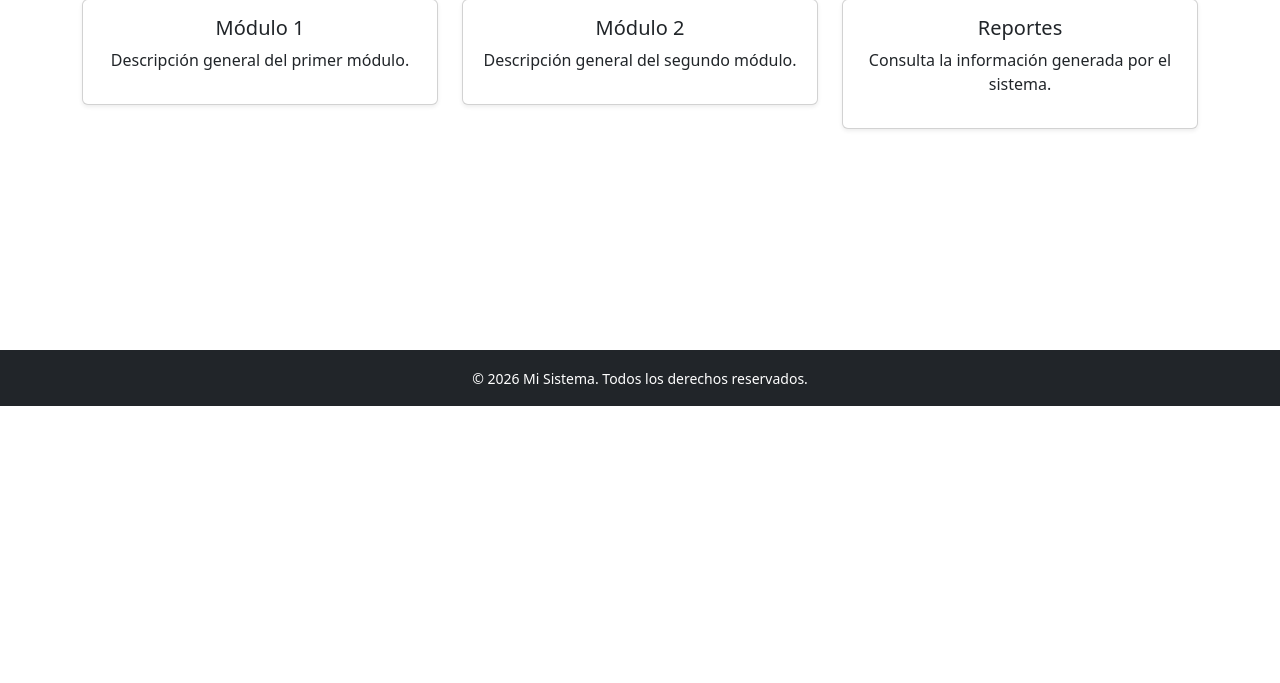
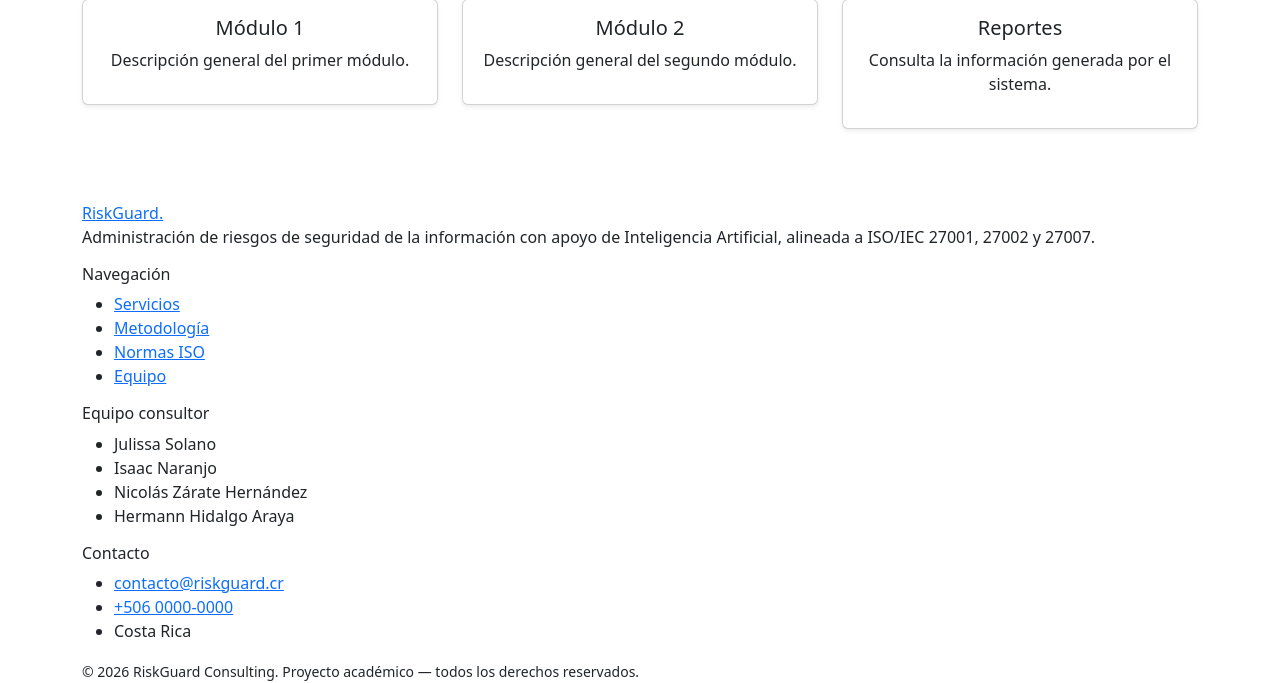
Before and after one commit to nico45zh/PaginaEmpresaConsultoria, a PHP site: page / in a window 1280 px wide. Shown: the part 394-1077 px from the top of the page. Before the commit the page ends 800 px from the top, so only its background shows below. Run offline with PHP 8.4, Linux system fonts and the light colour scheme.

Commit message:
Refactor footer structure and update content

```diff
--- a/includes/footer.php
+++ b/includes/footer.php
@@ -1,19 +1,54 @@
-<footer class="bg-dark text-white text-center py-3">
+    <footer class="site-footer">
+        <div class="container">
 
-    <div class="container">
+            <div class="footer-grid">
 
-        <small>
-            © <?php echo date("Y"); ?> Mi Sistema.
-            Todos los derechos reservados.
-        </small>
+                <div class="footer-about">
+                    <a class="brand-text footer-brand" href="index.php">RiskGuard<span class="brand-text-accent">.</span></a>
+                    <p class="footer-tagline">
+                        Administración de riesgos de seguridad de la información con apoyo de Inteligencia Artificial,
+                        alineada a ISO/IEC 27001, 27002 y 27007.
+                    </p>
+                </div>
 
-    </div>
+                <div class="footer-col">
+                    <h6>Navegación</h6>
+                    <ul>
+                        <li><a href="index.php#servicios">Servicios</a></li>
+                        <li><a href="index.php#metodologia">Metodología</a></li>
+                        <li><a href="index.php#normas">Normas ISO</a></li>
+                        <li><a href="index.php#equipo">Equipo</a></li>
+                    </ul>
+                </div>
 
-</footer>
+                <div class="footer-col">
+                    <h6>Equipo consultor</h6>
+                    <ul class="footer-team">
+                        <li>Julissa Solano</li>
+                        <li>Isaac Naranjo</li>
+                        <li>Nicolás Zárate Hernández</li>
+                        <li>Hermann Hidalgo Araya</li>
+                    </ul>
+                </div>
 
+                <div class="footer-col">
+                    <h6>Contacto</h6>
+                    <ul>
+                        <li><a href="mailto:contacto@riskguard.cr">contacto@riskguard.cr</a></li>
+                        <li><a href="tel:+50600000000">+506 0000-0000</a></li>
+                        <li>Costa Rica</li>
+                    </ul>
+                </div>
 
-<script src="assets/js/bootstrap.bundle.min.js"></script>
+            </div>
 
+            <div class="footer-bottom">
+                <small>&copy; <?php echo date("Y"); ?> RiskGuard Consulting. Proyecto académico — todos los derechos reservados.</small>
+            </div>
+
+        </div>
+    </footer>
+
+    <script src="assets/js/bootstrap.bundle.min.js"></script>
 </body>
-
 </html>
```
